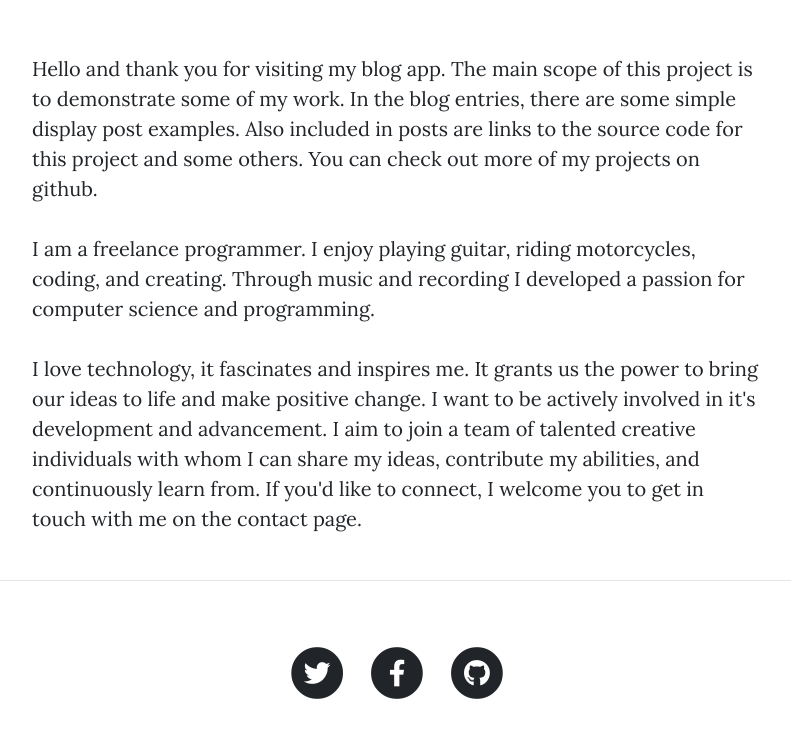
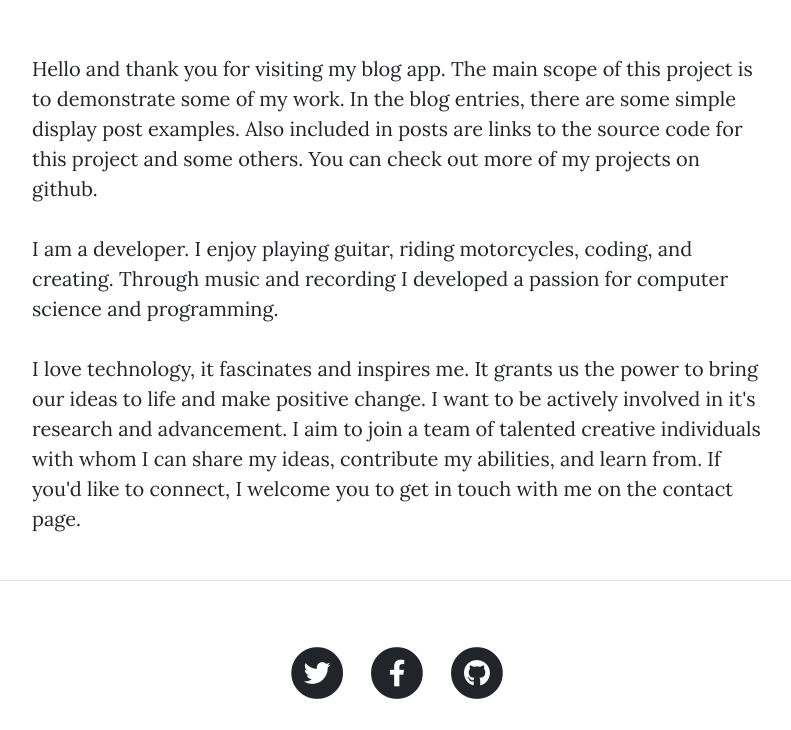
Before and after one commit to JaD33Z/blog-app-portfolio, a Flask app: page /about in a window 1280 px wide. Shown: the part 574-1304 px from the top of the page, without its empty margins (243-1034 px from the left). Run offline with Flask 2, Linux system fonts and the light colour scheme; some libraries are stand-ins or nearby versions.

Commit message:
edit bool

```diff
--- a/main.py
+++ b/main.py
@@ -244,4 +244,4 @@ def delete_comment(comment_id):
 
 
 if __name__ == "__main__":
-    app.run(host='0.0.0.0', port=5000, debug=True)
+    app.run(host='0.0.0.0', port=5000, debug=False)
--- a/templates/about.html
+++ b/templates/about.html
@@ -20,8 +20,8 @@
     <div class="row">
       <div class="col-lg-8 col-md-10 mx-auto">
         <p>Hello and thank you for visiting my blog app. The main scope of this project is to demonstrate some of my work. In the blog entries, there are some simple display post examples. Also included in posts are links to the source code for this project and some others. You can check out more of my projects on github.</p>
-        <p>I am a freelance programmer. I enjoy playing guitar, riding motorcycles, coding, and creating. Through music and recording I developed a passion for computer science and programming.</p>
-        <p>I love technology, it fascinates and inspires me. It grants us the power to bring our ideas to life and make positive change. I want to be actively involved in it's development and advancement. I aim to join a team of talented creative individuals with whom I can share my ideas, contribute my abilities, and continuously learn from. If you'd like to connect, I welcome you to get in touch with me on the contact page.</p>
+        <p>I am a developer. I enjoy playing guitar, riding motorcycles, coding, and creating. Through music and recording I developed a passion for computer science and programming.</p>
+        <p>I love technology, it fascinates and inspires me. It grants us the power to bring our ideas to life and make positive change. I want to be actively involved in it's research and advancement. I aim to join a team of talented creative individuals with whom I can share my ideas, contribute my abilities, and learn from. If you'd like to connect, I welcome you to get in touch with me on the contact page.</p>
          </div>
     </div>
   </div>
```
